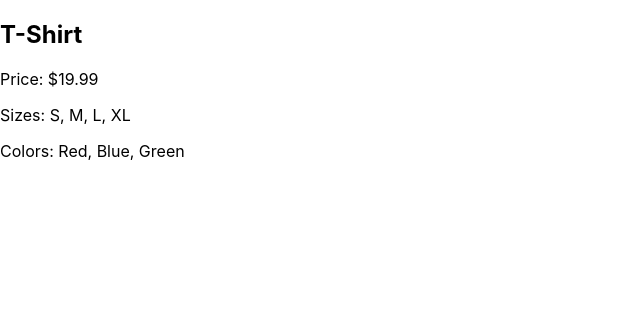
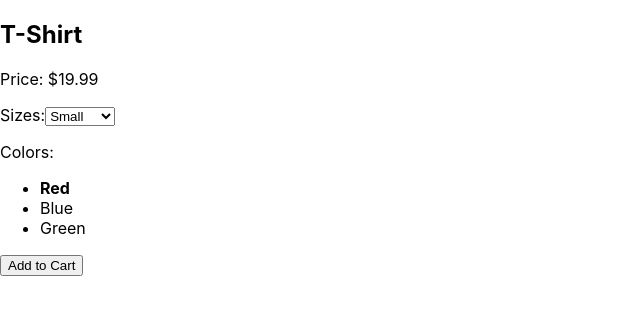
Before and after one commit to cwiggin9/Shopping-Cart, a React (Create React App) app: page / in a window 1280 px wide. Both pictures are taken after a click on the element 640 px from the left and 30 px from the top of the page. Shown: the top 314 px of the page, without its empty margins (0-640 px from the left). Built offline with nearby package versions, Linux system fonts and the light colour scheme.

Commit message:
ProductPage.js color and size selectors.

```diff
--- a/src/ProductPage.js
+++ b/src/ProductPage.js
@@ -1,4 +1,4 @@
-import React from 'react';
+import { React, useState } from 'react';
 import { useParams } from 'react-router-dom';
 
 const ProductPage = () => {
@@ -31,6 +31,28 @@ const ProductPage = () => {
 
   const product = products.find(p => p.id === id);
 
+  const [selectedSize, setSelectedSize] = useState(product && product.sizes ? product.sizes[0] : '');
+  const [selectedColor, setSelectedColor] = useState(product && product.colors ? product.colors[0] : '');
+
+  const handleSizeChange = (event) => {
+    setSelectedSize(event.target.value);
+  };
+
+  const handleColorChange = (color) => {
+    setSelectedColor(color);
+  };
+
+  const sizeLabels = {
+    S: 'Small',
+    M: 'Medium',
+    L: 'Large',
+    XL: 'XLarge'
+  };
+
+  const handleAddToCart = () => {
+    console.log(`Adding ${product.name} (Size: ${selectedSize}) to cart.`);
+  };
+
   if (!product) {
     console.log('Product not found for productId:', id);
     return <div>Product not found!</div>;
@@ -40,8 +62,25 @@ const ProductPage = () => {
     <div>
       <h2>{product.name}</h2>
       <p>Price: ${product.price.toFixed(2)}</p>
-      <p>Sizes: {product.sizes.join(', ')}</p>
-      <p>Colors: {product.colors.join(', ')}</p>
+      <p>
+        Sizes:
+        <select value={selectedSize} onChange={handleSizeChange}>
+          {product.sizes.map(size => (
+            <option key={size} value={size}>{sizeLabels[size]}</option>
+          ))}
+        </select>
+      </p>
+      <p>
+        Colors:
+        <ul>
+          {product.colors.map(color => (
+            <li key={color} style={{ cursor: 'pointer', fontWeight: selectedColor === color ? 'bold' : 'normal' }} onClick={() => handleColorChange(color)}>
+              {color}
+            </li>
+          ))}
+        </ul>
+      </p>
+      <button onClick={handleAddToCart}>Add to Cart</button>
     </div>
   );
 };
```
